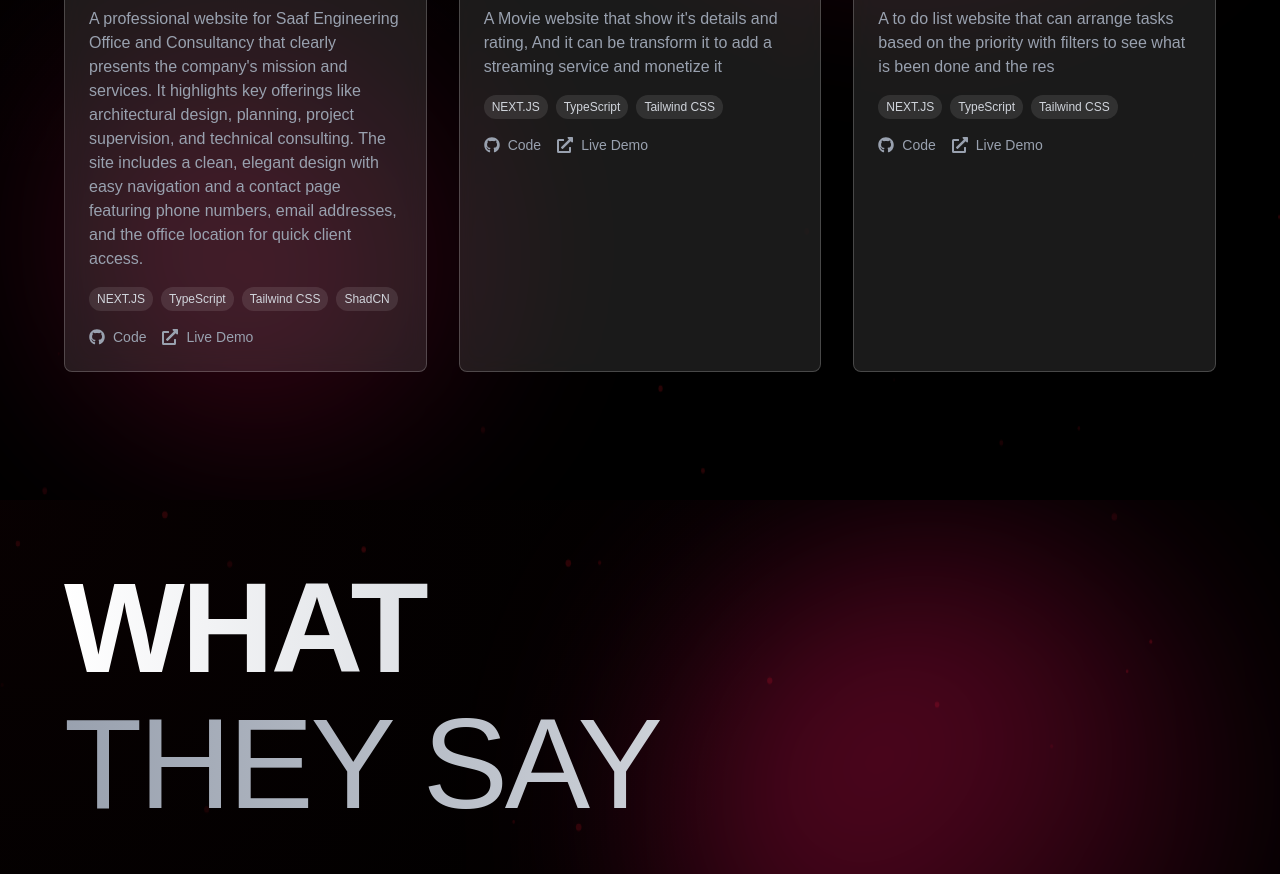
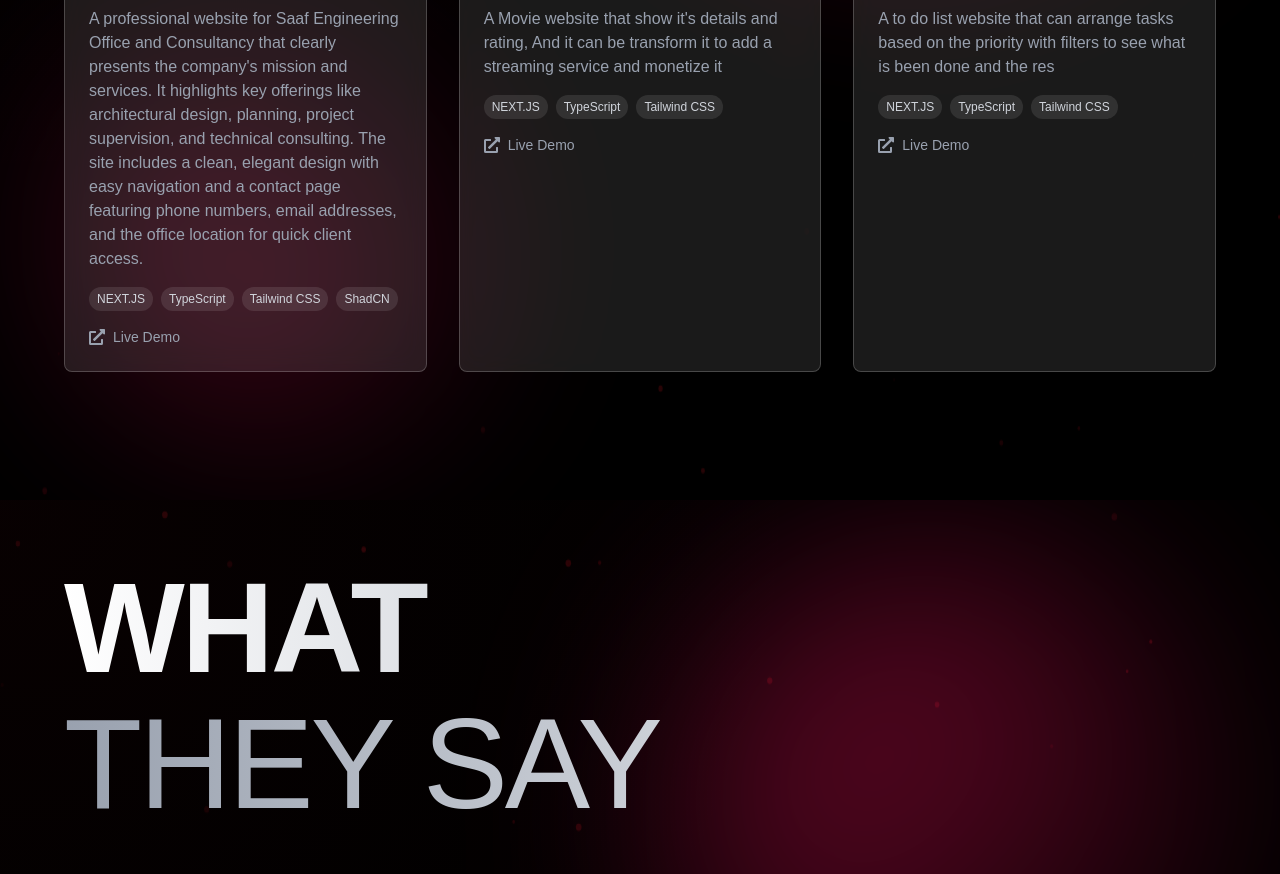
Before and after one commit to asmaamohsendev/portofolio, a Next.js app: page / in a window 1280 px wide. Shown: the part 2540-3414 px from the top of the page. Built offline with nearby package versions, Linux system fonts and the light colour scheme.

Commit message:
Update Projects.tsx

```diff
--- a/app/components/Projects.tsx
+++ b/app/components/Projects.tsx
@@ -3,7 +3,7 @@
 import { motion } from "framer-motion";
 import { useState, useEffect } from "react";
 import Particles from "./Particles";
-import { FaGithub, FaExternalLinkAlt } from "react-icons/fa";
+import { FaExternalLinkAlt } from "react-icons/fa";
 
 type Project = {
   title: string;
@@ -24,7 +24,6 @@ const projects: Project[] = [
     image: "/saf.png",
     category: "web",
     liveUrl: "https://saf-firm.sa",
-    githubUrl: "https://github.com/thyrexdev/saf",
   },
   {
     title: "Chill Time",
@@ -34,7 +33,6 @@ const projects: Project[] = [
     image: "/chill-time.png",
     category: "web",
     liveUrl: "https://chill-time-egy.vercel.app/",
-    githubUrl: "https://github.com/thyrexdev/chill-time",
   },
   {
     title: "To do list",
@@ -44,7 +42,6 @@ const projects: Project[] = [
     image: "/to-do-list.png",
     category: "web",
     liveUrl: "https://to-do-list-gray-nu-10.vercel.app/",
-    githubUrl: "https://github.com/thyrexdev/to-do-list",
   },
 ];
 
@@ -189,17 +186,6 @@ export default function Projects() {
                   {/* Project Links */}
                   <div className="flex gap-4">
                     <motion.a
-                      href={project.githubUrl}
-                      target="_blank"
-                      rel="noopener noreferrer"
-                      className="flex items-center gap-2 text-sm text-gray-400 hover:text-white transition-colors"
-                      whileHover={{ scale: 1.05 }}
-                      whileTap={{ scale: 0.95 }}
-                    >
-                      <FaGithub className="w-4 h-4" />
-                      <span>Code</span>
-                    </motion.a>
-                    <motion.a
                       href={project.liveUrl}
                       target="_blank"
                       rel="noopener noreferrer"
```
